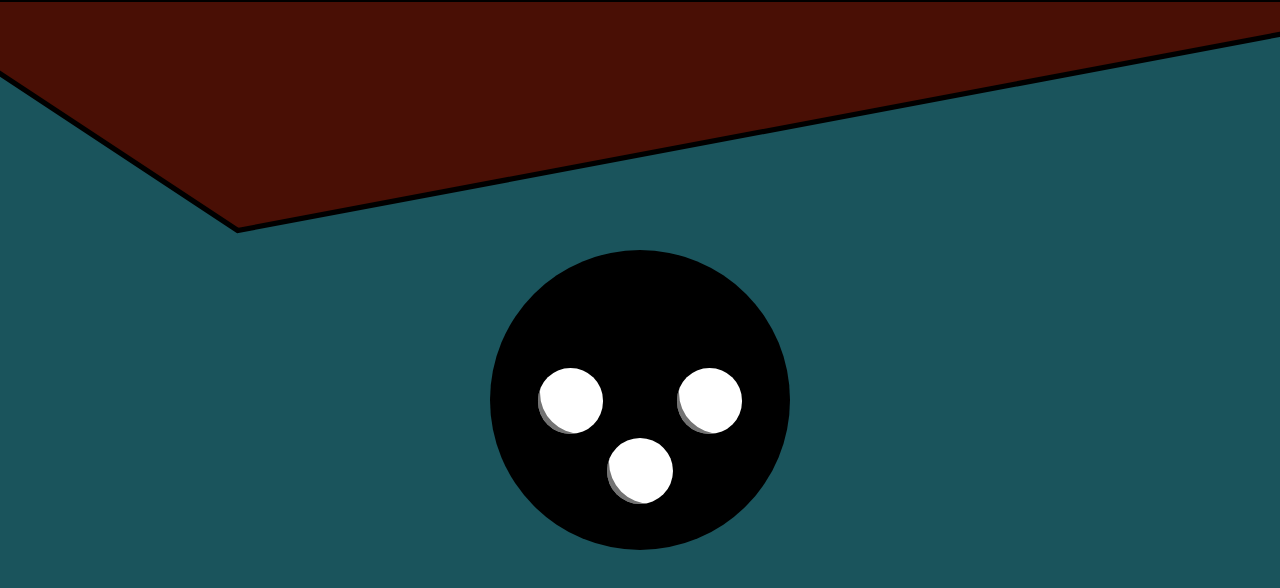
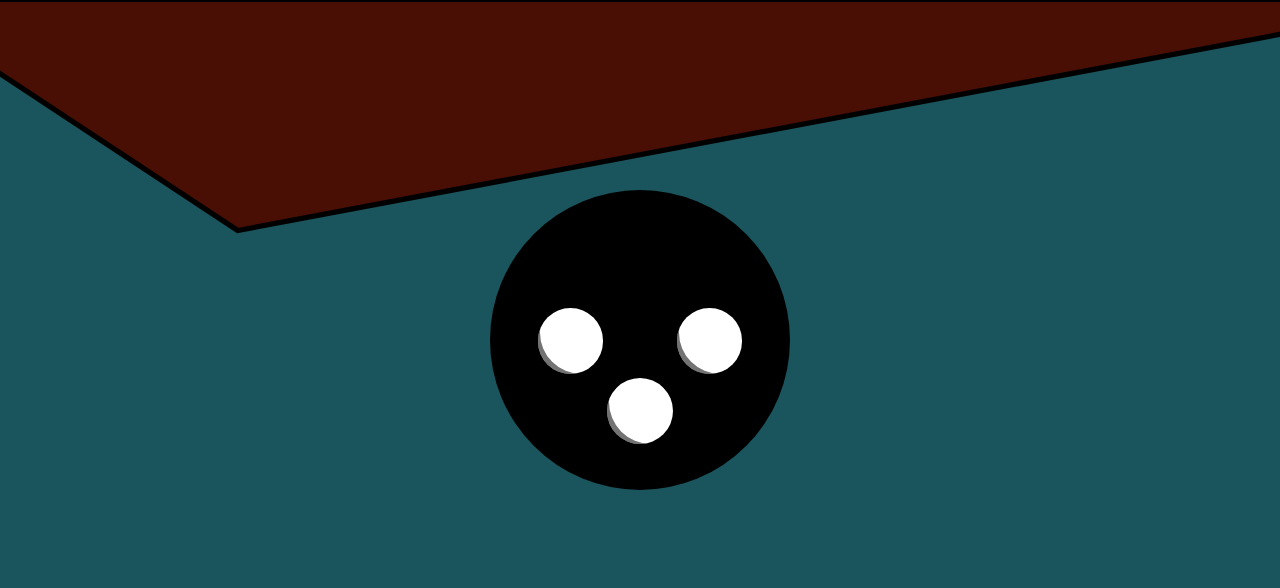
Before and after one commit to strawcity/barts-toy, a website: page index.html in a window 1280 px wide. Drawn offline with Linux system fonts and the light colour scheme.

Commit message:
updating title and site height

```diff
--- a/index.html
+++ b/index.html
@@ -7,7 +7,7 @@
     <meta http-equiv="X-UA-Compatible" content="ie=edge">
     <link rel="manifest" href="manifest.json">
     <link rel="stylesheet" href="./style.css">
-    <title>MixCentro</title>
+    <title>Bart's Toy</title>
 </head>
 
 <body>
--- a/style.css
+++ b/style.css
@@ -17,7 +17,7 @@ body {
 }
 
 .app {
-  min-height: 100vh;
+  min-height: 85vh;
   display: flex;
   flex-direction: column;
   justify-content: space-between;
```
